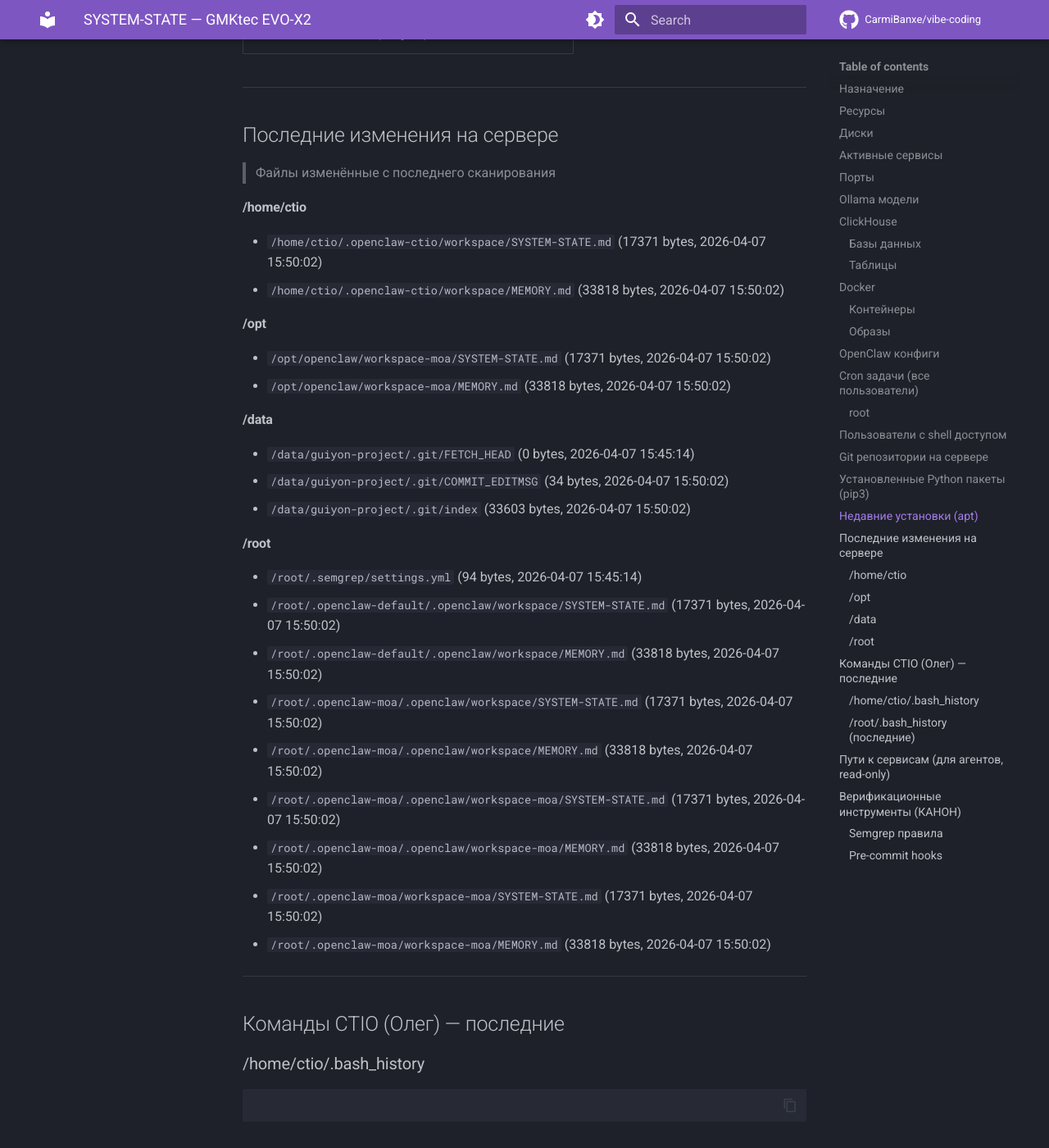
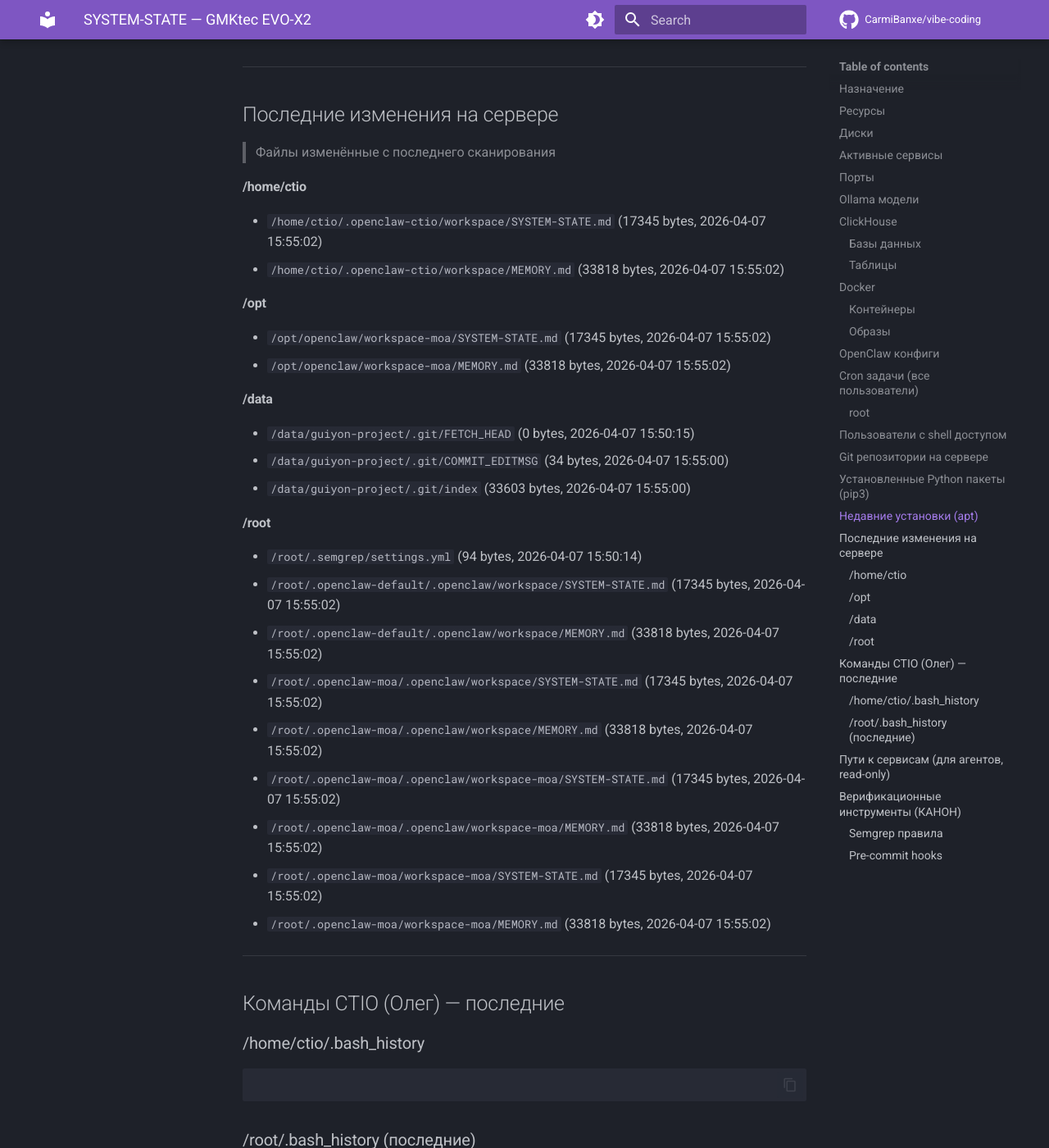
Before and after one commit to CarmiBanxe/vibe-coding, an MkDocs documentation site: the page built from docs/SYSTEM-STATE.md, in a window 1280 px wide and 1400 px high, scrolled down 14057 px. Shown: the whole window at 82% size. Built offline with MkDocs 1.6.1 and Material for MkDocs 9.7.7, drawn with Linux system fonts in a browser that asks for light colours; comment, search, counter and statistics services are not loaded; some of the changed text lies outside the part shown.

Commit message:
auto: SYSTEM-STATE v2 update (2026-04-07 15:55 CEST)

```diff
--- a/docs/SYSTEM-STATE.md
+++ b/docs/SYSTEM-STATE.md
@@ -1,6 +1,6 @@
 # SYSTEM-STATE — GMKtec EVO-X2
 > Автоматически обновляется каждые 5 минут
-> Последнее сканирование: 2026-04-07 15:50 CEST
+> Последнее сканирование: 2026-04-07 15:55 CEST
 > Источник: ctio-watcher.sh v2 (cron)
 
 ## Назначение
@@ -385,28 +384,28 @@
 
 
 #### /home/ctio
-- `/home/ctio/.openclaw-ctio/workspace/SYSTEM-STATE.md` (17371 bytes, 2026-04-07 15:50:02)
-- `/home/ctio/.openclaw-ctio/workspace/MEMORY.md` (33818 bytes, 2026-04-07 15:50:02)
+- `/home/ctio/.openclaw-ctio/workspace/SYSTEM-STATE.md` (17345 bytes, 2026-04-07 15:55:02)
+- `/home/ctio/.openclaw-ctio/workspace/MEMORY.md` (33818 bytes, 2026-04-07 15:55:02)
 
 #### /opt
-- `/opt/openclaw/workspace-moa/SYSTEM-STATE.md` (17371 bytes, 2026-04-07 15:50:02)
-- `/opt/openclaw/workspace-moa/MEMORY.md` (33818 bytes, 2026-04-07 15:50:02)
+- `/opt/openclaw/workspace-moa/SYSTEM-STATE.md` (17345 bytes, 2026-04-07 15:55:02)
+- `/opt/openclaw/workspace-moa/MEMORY.md` (33818 bytes, 2026-04-07 15:55:02)
 
 #### /data
-- `/data/guiyon-project/.git/FETCH_HEAD` (0 bytes, 2026-04-07 15:45:14)
-- `/data/guiyon-project/.git/COMMIT_EDITMSG` (34 bytes, 2026-04-07 15:50:02)
-- `/data/guiyon-project/.git/index` (33603 bytes, 2026-04-07 15:50:02)
+- `/data/guiyon-project/.git/FETCH_HEAD` (0 bytes, 2026-04-07 15:50:15)
+- `/data/guiyon-project/.git/COMMIT_EDITMSG` (34 bytes, 2026-04-07 15:55:00)
+- `/data/guiyon-project/.git/index` (33603 bytes, 2026-04-07 15:55:00)
 
 #### /root
-- `/root/.semgrep/settings.yml` (94 bytes, 2026-04-07 15:45:14)
-- `/root/.openclaw-default/.openclaw/workspace/SYSTEM-STATE.md` (17371 bytes, 2026-04-07 15:50:02)
-- `/root/.openclaw-default/.openclaw/workspace/MEMORY.md` (33818 bytes, 2026-04-07 15:50:02)
-- `/root/.openclaw-moa/.openclaw/workspace/SYSTEM-STATE.md` (17371 bytes, 2026-04-07 15:50:02)
-- `/root/.openclaw-moa/.openclaw/workspace/MEMORY.md` (33818 bytes, 2026-04-07 15:50:02)
-- `/root/.openclaw-moa/.openclaw/workspace-moa/SYSTEM-STATE.md` (17371 bytes, 2026-04-07 15:50:02)
-- `/root/.openclaw-moa/.openclaw/workspace-moa/MEMORY.md` (33818 bytes, 2026-04-07 15:50:02)
-- `/root/.openclaw-moa/workspace-moa/SYSTEM-STATE.md` (17371 bytes, 2026-04-07 15:50:02)
-- `/root/.openclaw-moa/workspace-moa/MEMORY.md` (33818 bytes, 2026-04-07 15:50:02)
+- `/root/.semgrep/settings.yml` (94 bytes, 2026-04-07 15:50:14)
+- `/root/.openclaw-default/.openclaw/workspace/SYSTEM-STATE.md` (17345 bytes, 2026-04-07 15:55:02)
+- `/root/.openclaw-default/.openclaw/workspace/MEMORY.md` (33818 bytes, 2026-04-07 15:55:02)
+- `/root/.openclaw-moa/.openclaw/workspace/SYSTEM-STATE.md` (17345 bytes, 2026-04-07 15:55:02)
+- `/root/.openclaw-moa/.openclaw/workspace/MEMORY.md` (33818 bytes, 2026-04-07 15:55:02)
+- `/root/.openclaw-moa/.openclaw/workspace-moa/SYSTEM-STATE.md` (17345 bytes, 2026-04-07 15:55:02)
+- `/root/.openclaw-moa/.openclaw/workspace-moa/MEMORY.md` (33818 bytes, 2026-04-07 15:55:02)
+- `/root/.openclaw-moa/workspace-moa/SYSTEM-STATE.md` (17345 bytes, 2026-04-07 15:55:02)
+- `/root/.openclaw-moa/workspace-moa/MEMORY.md` (33818 bytes, 2026-04-07 15:55:02)
 
 ---
 
```
Also changed, not shown: other parts of docs/SYSTEM-STATE.md (+5 -6 lines).
